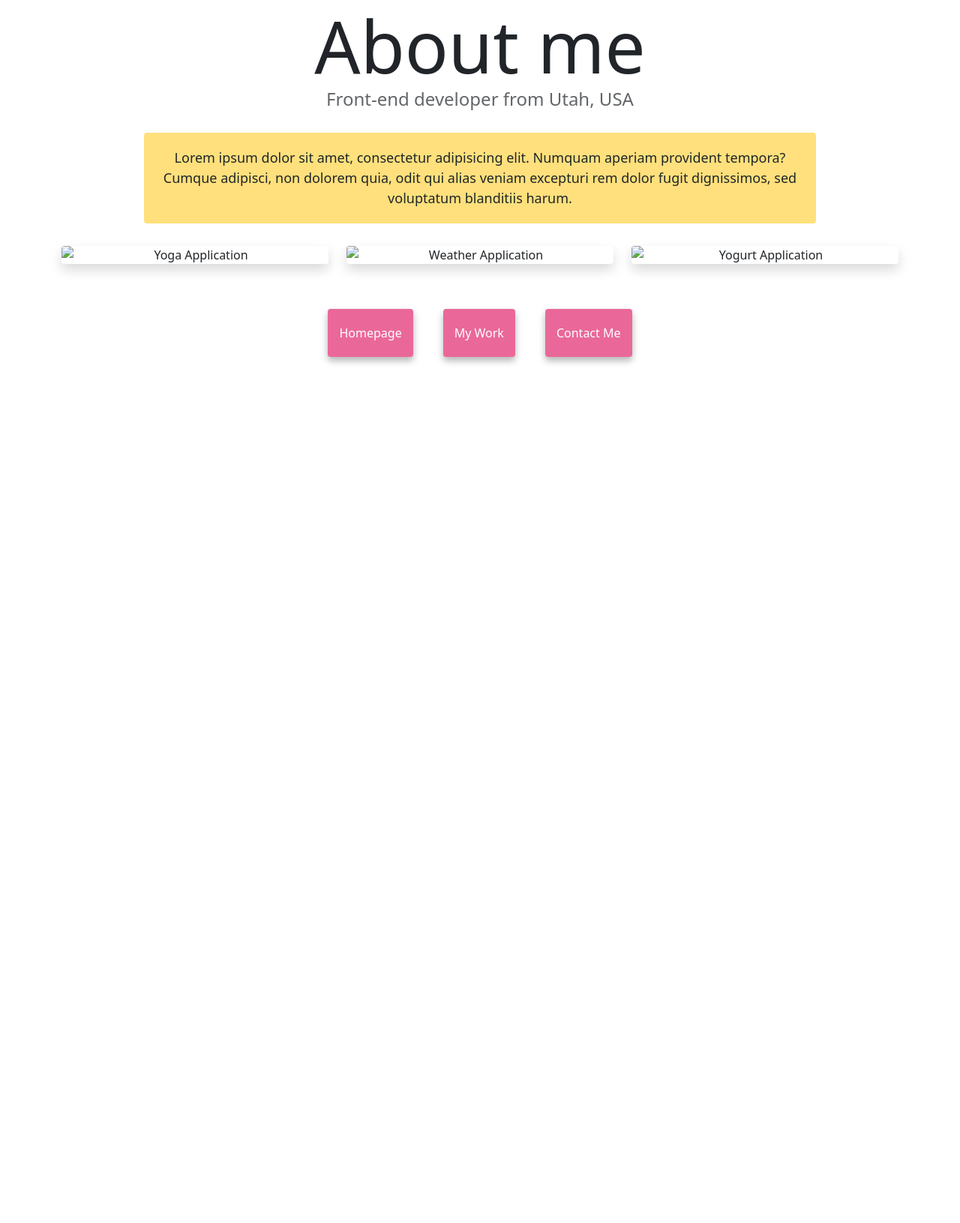
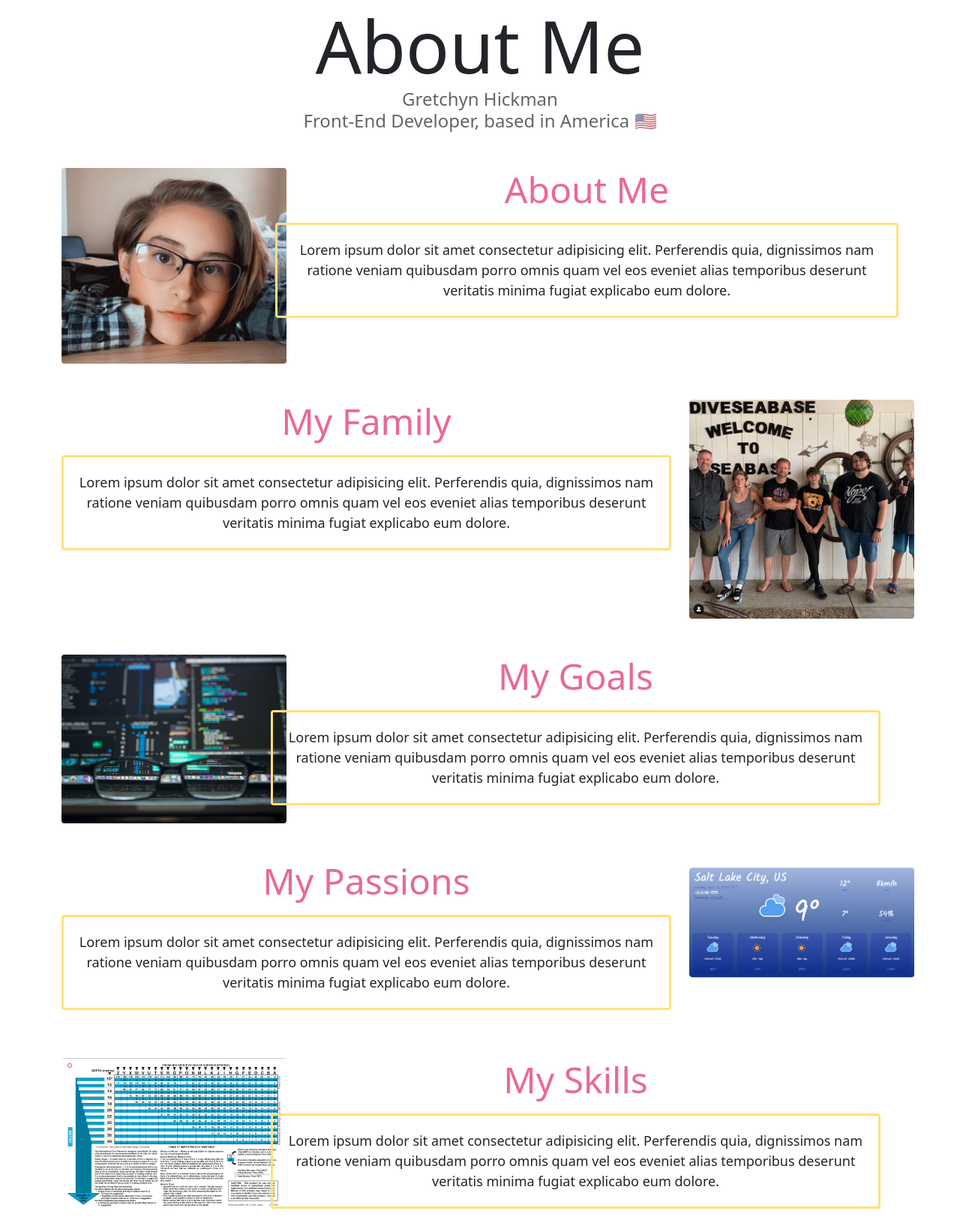
Before and after one commit to gretchyn-hickman/about-me-final-project, a plain HTML site: page aboutMe.html in a window 1280 px wide. Shown: the part 97-1728 px from the top of the page at 75% size. Before the commit the page ends 800 px from the top, so only its background shows below. Drawn offline with nearby package versions, Linux system fonts and the light colour scheme.

Commit message:
created display and made reactive

```diff
--- a/aboutMe.html
+++ b/aboutMe.html
@@ -71,43 +71,125 @@
         </div>
       </div>
     </nav>
-    <h1 class="aboutMeH1">About me</h1>
-    <h3>Front-end developer from Utah, USA</h3>
-    <div class="about-paragraphs">
-      <p id="aboutParagraph">
-        Lorem ipsum dolor sit amet, consectetur adipisicing elit. Numquam
-        aperiam provident tempora? Cumque adipisci, non dolorem quia, odit qui
-        alias veniam excepturi rem dolor fugit dignissimos, sed voluptatum
-        blanditiis harum.
+    <div class="intro">
+      <h1>About Me</h1>
+    </div>
+    <h3>Gretchyn Hickman</h3>
+    <h3>Front-End Developer, based in America 🇺🇸</h3>
+    <div class="container">
+      <div class="row mt-5">
+        <div class="col-md-3 d-none d-md-block">
+          <img
+            src="/img/profile.jpg"
+            class="img-fluid rounded d-none d-md-block aboutImg"
+            alt="Scuba Application"
+          />
+        </div>
+        <div class="col-md-9">
+          <h2 class="mb-3 morePink">About Me</h2>
+          <p class="needsBorder">
+            Lorem ipsum dolor sit amet consectetur adipisicing elit. Perferendis
+            quia, dignissimos nam ratione veniam quibusdam porro omnis quam vel
+            eos eveniet alias temporibus deserunt veritatis minima fugiat
+            explicabo eum dolore.
           </p>
         </div>
-    <div class="container">
-      <div class="row">
-        <div class="col-4">
+        <div class="row mt-5">
+          <div class="col-md-9">
+            <h2 class="mb-3 morePink">My Family</h2>
+            <p class="needsBorder">
+              Lorem ipsum dolor sit amet consectetur adipisicing elit.
+              Perferendis quia, dignissimos nam ratione veniam quibusdam porro
+              omnis quam vel eos eveniet alias temporibus deserunt veritatis
+              minima fugiat explicabo eum dolore.
+            </p>
+          </div>
+          <div class="col-md-3 d-none d-md-block">
             <img
-            src="images/yoga.png"
-            alt="Yoga Application"
-            class="img-fluid rounded shadow d-none d-md-block"
+              src="/img/family.png"
+              class="img-fluid rounded d-none d-md-block aboutImg"
+              alt="Weather Application"
             />
           </div>
-        <div class="col-4">
+        </div>
+        <div class="row mt-5">
+          <div class="col-md-3 d-none d-md-block">
             <img
-            src="images/weather.png"
-            alt="Weather Application"
-            class="img-fluid rounded shadow d-none d-md-block"
+              src="/img/web.jpg"
+              class="img-fluid rounded d-none d-md-block aboutImg"
+              alt="Dive Table Application"
             />
           </div>
-        <div class="col-4">
+          <div class="col-md-9">
+            <h2 class="mb-3 morePink">My Goals</h2>
+            <p class="needsBorder">
+              Lorem ipsum dolor sit amet consectetur adipisicing elit.
+              Perferendis quia, dignissimos nam ratione veniam quibusdam porro
+              omnis quam vel eos eveniet alias temporibus deserunt veritatis
+              minima fugiat explicabo eum dolore.
+            </p>
+          </div>
+        </div>
+        <div class="row mt-5">
+          <div class="col-md-9">
+            <h2 class="mb-3 morePink">My Passions</h2>
+            <p class="needsBorder">
+              Lorem ipsum dolor sit amet consectetur adipisicing elit.
+              Perferendis quia, dignissimos nam ratione veniam quibusdam porro
+              omnis quam vel eos eveniet alias temporibus deserunt veritatis
+              minima fugiat explicabo eum dolore.
+            </p>
+          </div>
+          <div class="col-md-3 d-none d-md-block">
             <img
-            src="images/yogurt.png"
-            alt="Yogurt Application"
-            class="img-fluid rounded shadow d-none d-md-block"
+              src="/img/weather.png"
+              class="img-fluid rounded d-none d-md-block aboutImg"
+              alt="Weather Application"
+            />
+          </div>
+        </div>
+        <div class="row mt-5">
+          <div class="col-md-3 d-none d-md-block">
+            <img
+              src="/img/diveTable.png"
+              class="img-fluid rounded d-none d-md-block aboutImg"
+              alt="Dive Table Application"
+            />
+          </div>
+          <div class="col-md-9">
+            <h2 class="mb-3 morePink">My Skills</h2>
+            <p class="needsBorder">
+              Lorem ipsum dolor sit amet consectetur adipisicing elit.
+              Perferendis quia, dignissimos nam ratione veniam quibusdam porro
+              omnis quam vel eos eveniet alias temporibus deserunt veritatis
+              minima fugiat explicabo eum dolore.
+            </p>
+          </div>
+        </div>
+        <div class="row mt-5">
+          <div class="col-md-9">
+            <h2 class="mb-3 morePink">Experience</h2>
+            <p class="needsBorder">
+              Lorem ipsum dolor sit amet consectetur adipisicing elit.
+              Perferendis quia, dignissimos nam ratione veniam quibusdam porro
+              omnis quam vel eos eveniet alias temporibus deserunt veritatis
+              minima fugiat explicabo eum dolore.
+            </p>
+          </div>
+          <div class="col-md-3 d-none d-md-block">
+            <img
+              src="/img/weather.png"
+              class="img-fluid rounded d-none d-md-block aboutImg"
+              alt="Weather Application"
             />
           </div>
         </div>
       </div>
       <div class="navigation-links mb-5">
-      <a href="/index.html" title="Contact Gretchyn Hickman" class="about-link"
+        <a
+          href="/index.html"
+          title="Contact Gretchyn Hickman"
+          class="about-link"
           >Homepage</a
         >
         <a href="/work.html" title="About Gretchyn Hickman" class="about-link"
@@ -120,6 +202,7 @@
           >Contact me</a
         >
       </div>
+    </div>
     <script
       src="https://cdn.jsdelivr.net/npm/bootstrap@5.0.0-beta3/dist/js/bootstrap.bundle.min.js"
       integrity="sha384-JEW9xMcG8R+pH31jmWH6WWP0WintQrMb4s7ZOdauHnUtxwoG2vI5DkLtS3qm9Ekf"
--- a/src/style.css
+++ b/src/style.css
@@ -42,7 +42,6 @@ h3 {
 }
 
 p {
-  background: var(--secondary-color);
   padding: 20px;
   border-radius: 4px;
   font-size: 18px;
@@ -74,6 +73,15 @@ p {
   box-shadow: var(--box-shadow);
   color: white;
 }
+.aboutImg {
+  max-width: 300px;
+}
+p.needsBorder {
+  border: 3px solid var(--secondary-color);
+}
+.morePink {
+    color: var(--primary-color);
+}
 
 .homepage-link {
   color: var(--primary-color);
@@ -87,7 +95,8 @@ p {
 }
 
 .about-paragraphs p {
-  margin: 10px;
+  margin: 5px;
+  background-color: var(--secondary-color);
 }
 .app-button {
   text-align: center;
```
Also changed, not shown: contact.html (+51 -4 lines), index.html (+8 -0 lines), work.html (+21 -14 lines), img/diveTable.png (added), img/family.png (added), img/profile.jpg (added), img/weather.png (added), img/web.jpg (added), 1 other file. Lines whose indentation alone changed are shown as unchanged.
